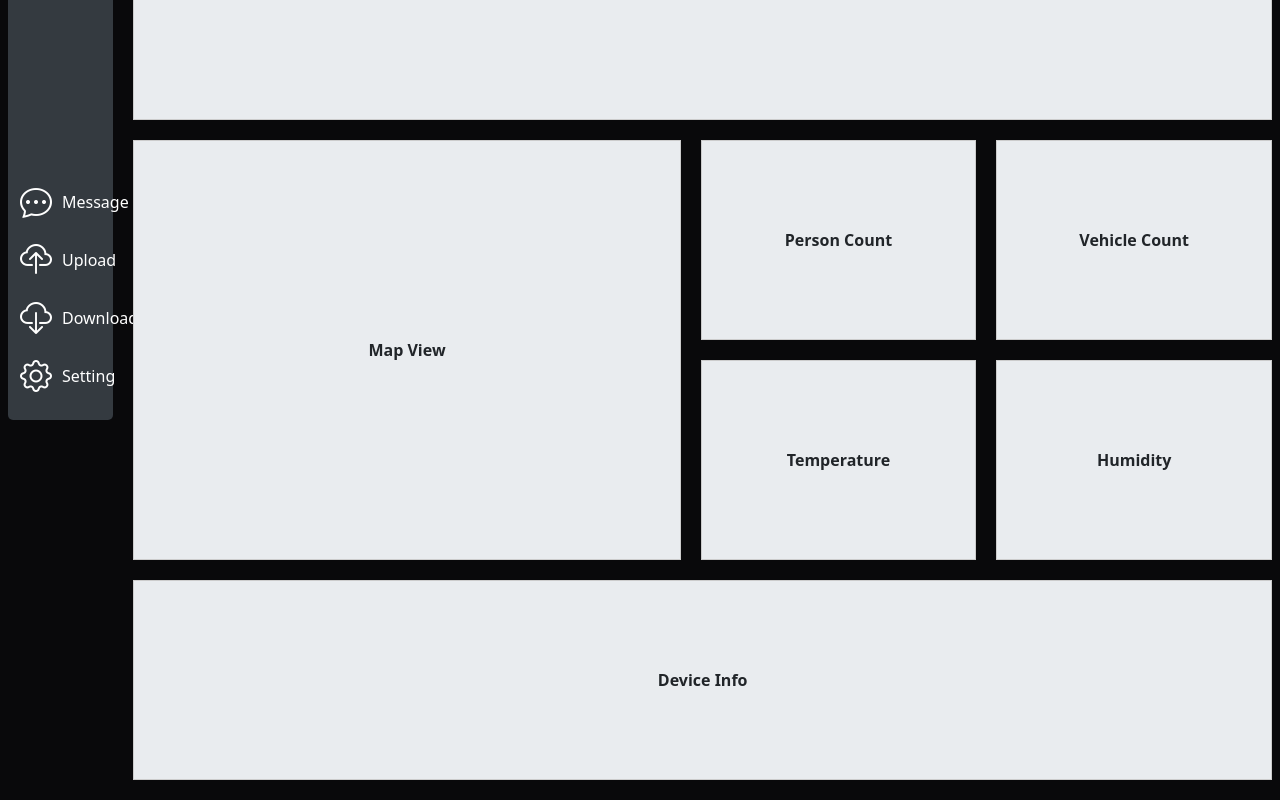
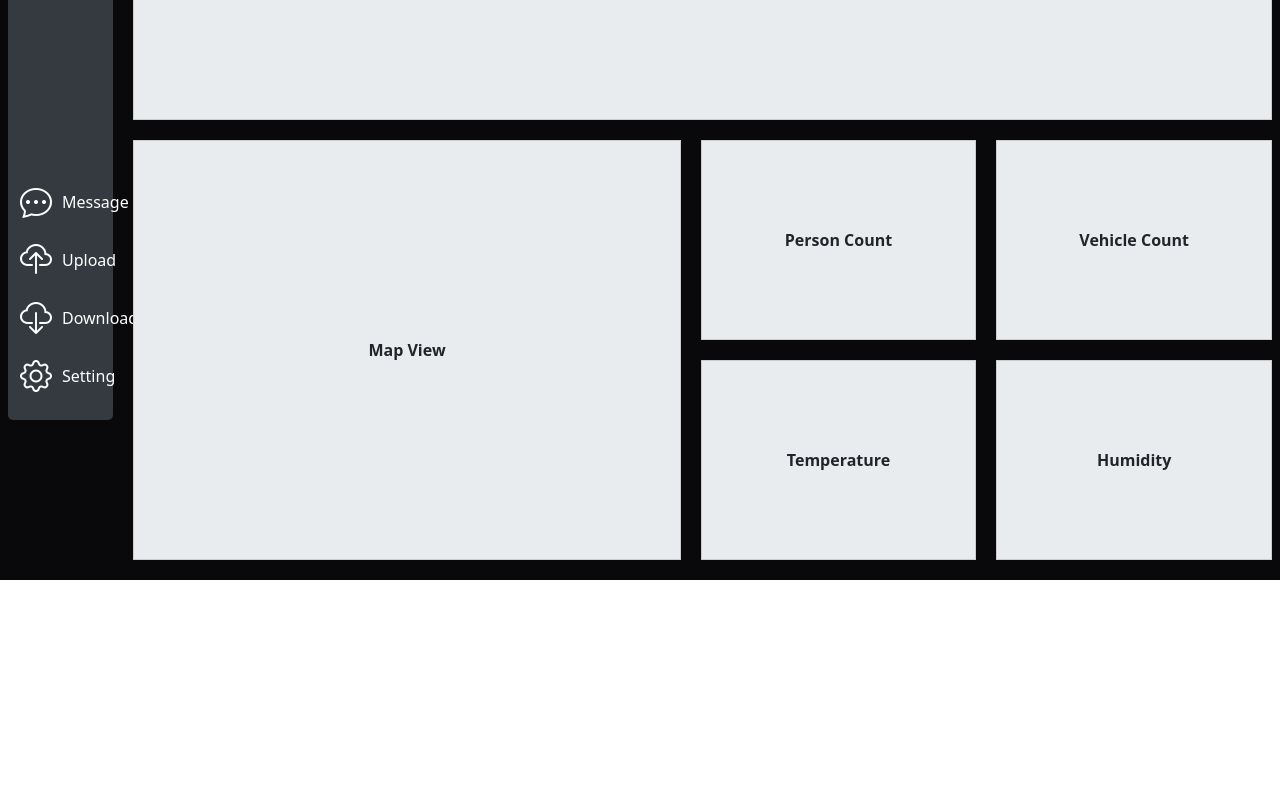
Before and after one commit to VoTanTai-dp/smart-portal, a Vue app in the folder frontend/: page / in a window 1280 px wide. Shown: the part 396-1196 px from the top of the page. After the commit the page ends 976 px from the top, so only its background shows below. Built offline with nearby package versions, Linux system fonts and the light colour scheme; a web font is replaced by a local one.

Commit message:
delete row device-info

```diff
--- a/frontend/src/views/homePage.vue
+++ b/frontend/src/views/homePage.vue
@@ -20,14 +20,13 @@
               <div class="col left-view section person-count">Person Count</div>
               <div class="col section vehicle-count">Vehicle Count</div>
             </div>
+
             <div class="row">
               <div class="col left-view section temp-info">Temperature</div>
               <div class="col section humidity-info">Humidity</div>
             </div>
+
           </div>
-        </div>
-        <div class="row">
-          <div class=" section device-info">Device Info</div>
         </div>
       </div>
     </div>
```
